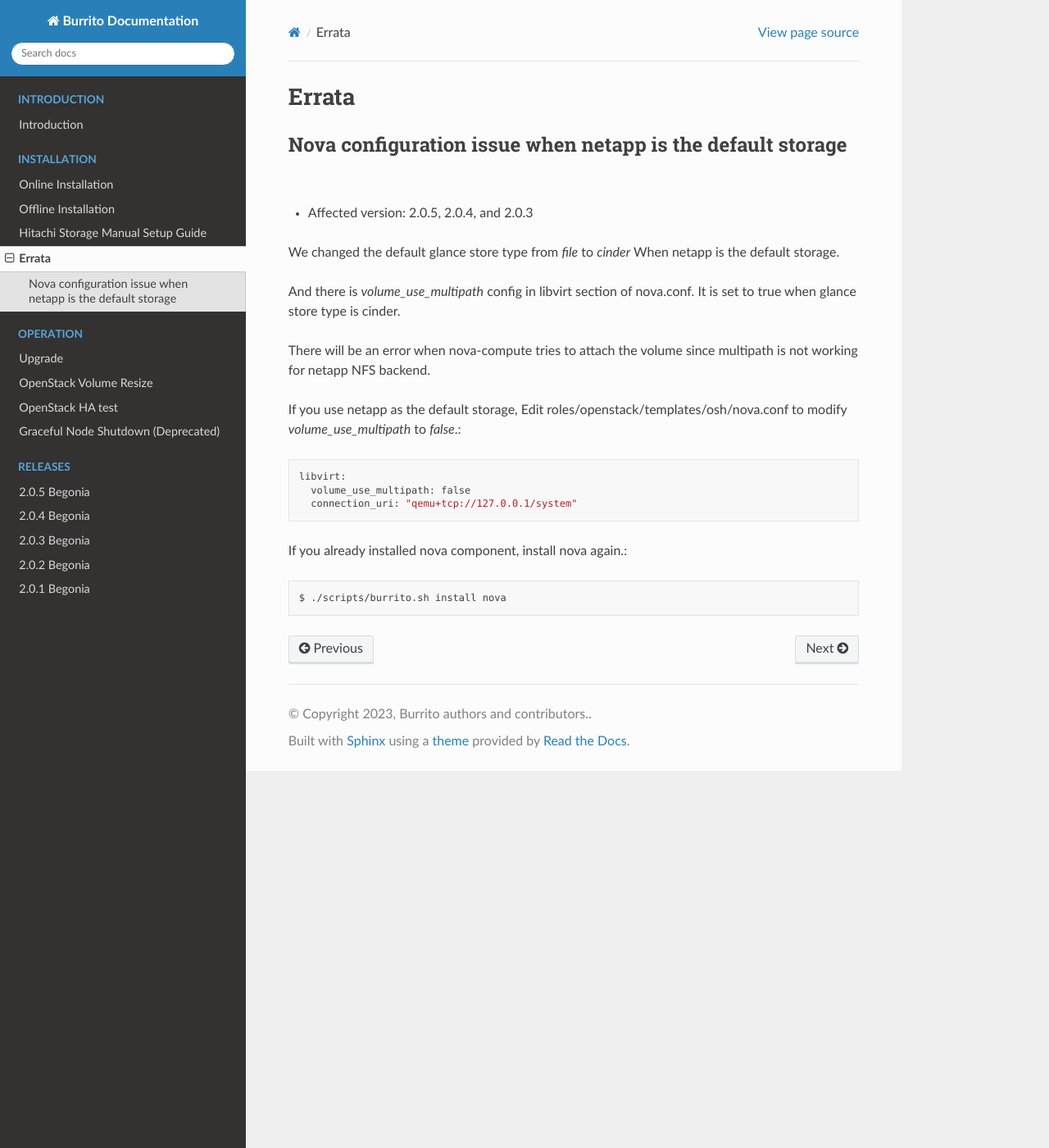
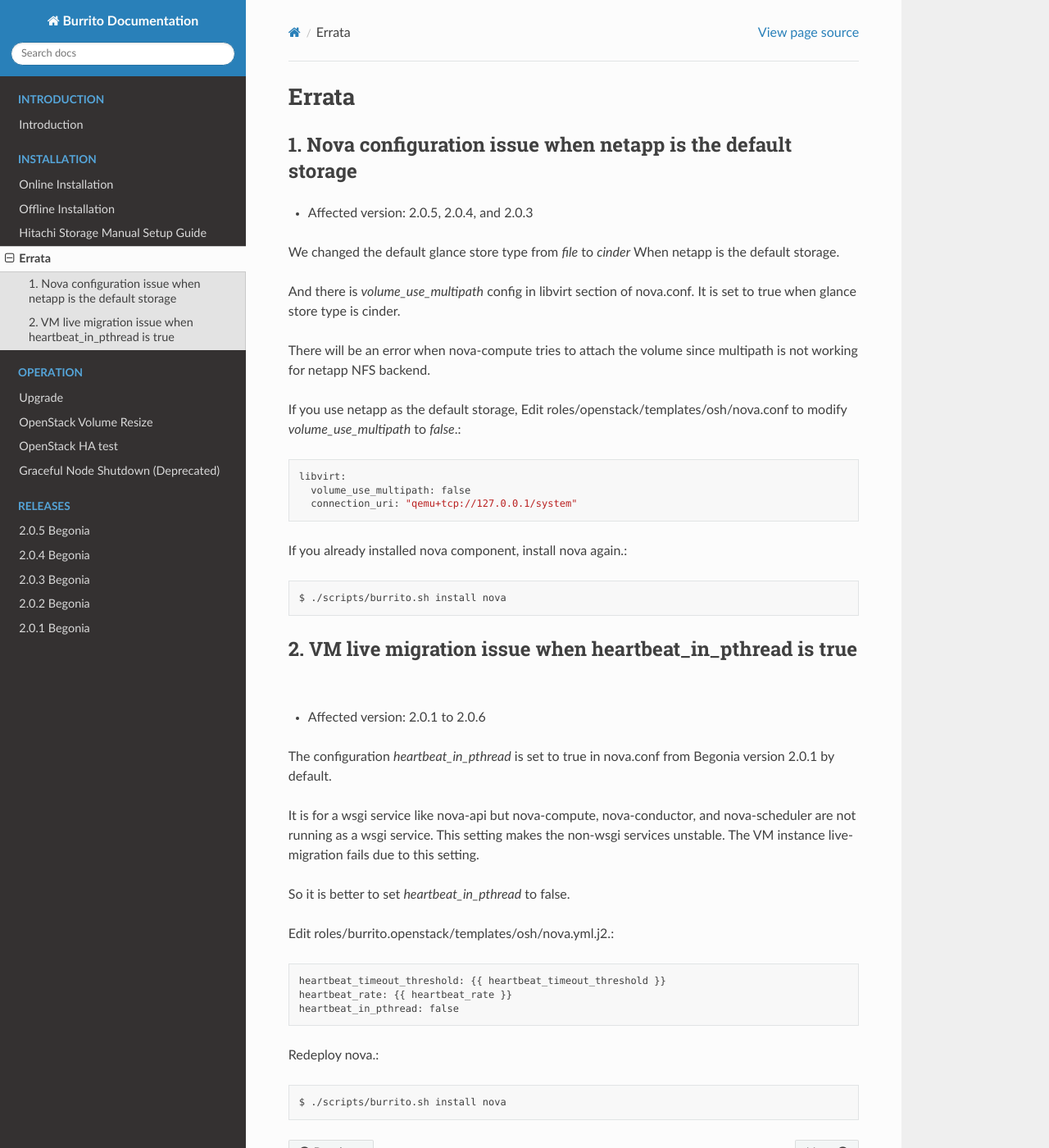
Before and after one commit to iorchard/burrito_docs, a Sphinx documentation site: the page built from source/install/errata.rst, in a window 1280 px wide and 1400 px high. Shown: the whole window at 82% size. Built offline with Sphinx 7.4.7 and the Read the Docs theme 2.0.0, drawn with Linux system fonts in a browser that asks for light colours; pages that are not in the unit, such as notebooks, are missing from menus.

Commit message:
update errata page

```diff
--- a/source/install/errata.rst
+++ b/source/install/errata.rst
@@ -1,8 +1,8 @@
 Errata
 =======
 
-Nova configuration issue when netapp is the default storage
-------------------------------------------------------------
+1. Nova configuration issue when netapp is the default storage
+----------------------------------------------------------------
 
 * Affected version: 2.0.5, 2.0.4, and 2.0.3
 
@@ -26,3 +26,28 @@
 If you already installed nova component, install nova again.::
 
     $ ./scripts/burrito.sh install nova
+
+2. VM live migration issue when heartbeat_in_pthread is true
+--------------------------------------------------------------
+
+* Affected version: 2.0.1 to 2.0.6
+
+The configuration `heartbeat_in_pthread` is set to true in nova.conf from
+Begonia version 2.0.1 by default.
+
+It is for a wsgi service like nova-api but nova-compute,
+nova-conductor, and nova-scheduler are not running as a wsgi service.
+This setting makes the non-wsgi services unstable.
+The VM instance live-migration fails due to this setting.
+
+So it is better to set `heartbeat_in_pthread` to false.
+
+Edit roles/burrito.openstack/templates/osh/nova.yml.j2.::
+
+    heartbeat_timeout_threshold: {{ heartbeat_timeout_threshold }}
+    heartbeat_rate: {{ heartbeat_rate }}
+    heartbeat_in_pthread: false
+
+Redeploy nova.::
+
+    $ ./scripts/burrito.sh install nova
```
